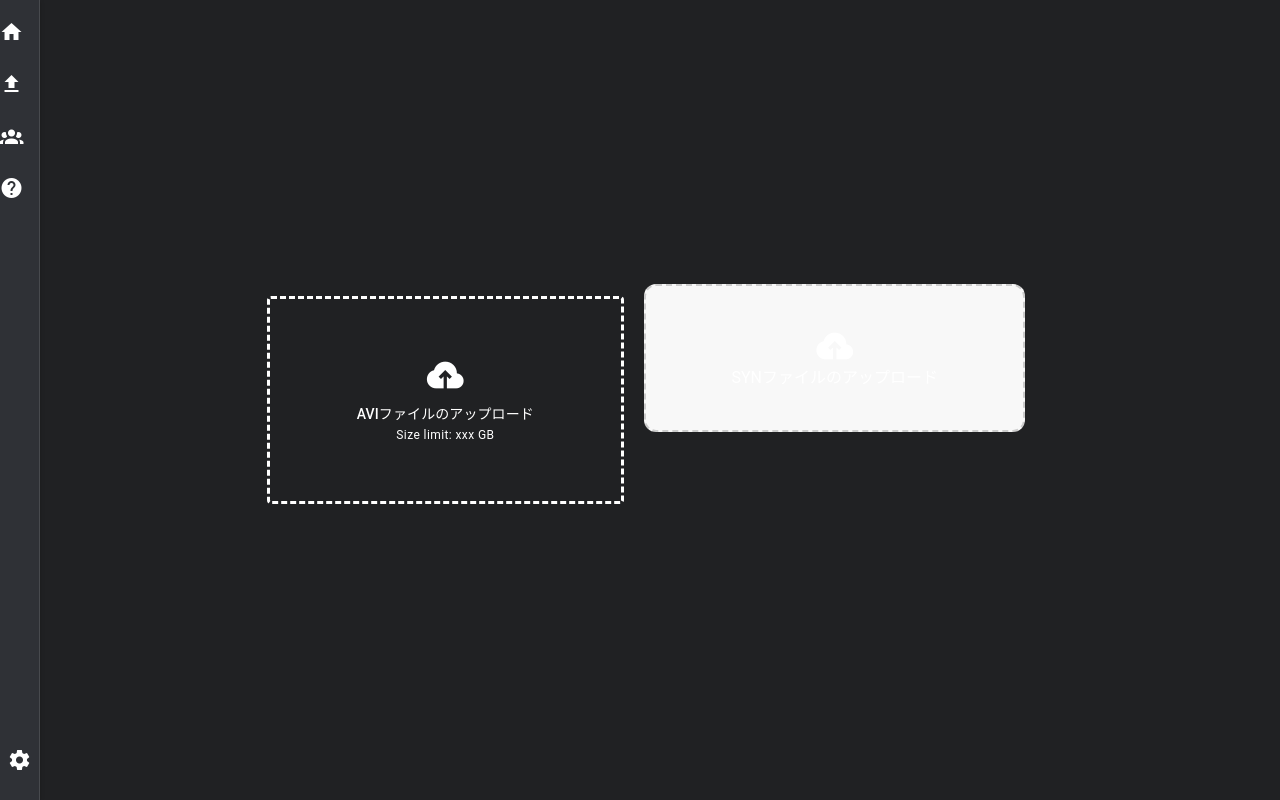
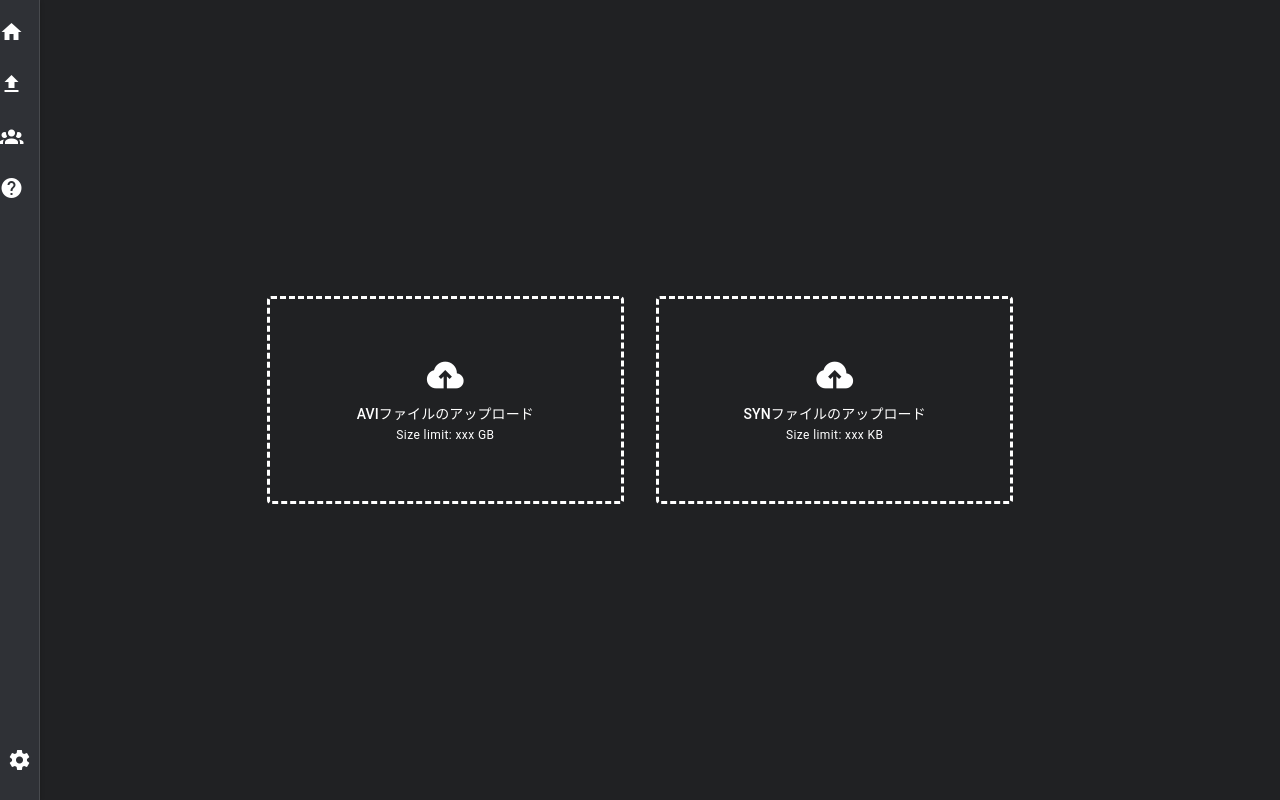
Before and after one commit to same-hack/my-front, a Vue app: page /sample/step2 in a window 1280 px wide. Built offline with nearby package versions, Linux system fonts and the light colour scheme.

Commit message:
synデザイン

```diff
--- a/src/pages/samplepage/Step2.vue
+++ b/src/pages/samplepage/Step2.vue
@@ -54,17 +54,23 @@
             </div>
           </v-col>
 
-          <!-- SYNアップロード -->
-          <v-col cols="12" md="6">
+          <!-- v-col：12分割中の6カラム。md以上の画面幅で左右2列に -->
+          <v-col
+            cols="12"
+            md="6"
+            class="d-flex flex-column align-center justify-center pa-4"
+            style="height: 30vh"
+          >
+            <!-- アップロードボックス本体 -->
             <div
-              class="drop-zone"
-              :class="{ 'drop-zone--hover': draggingSyn }"
+              class="w-100 h-100 d-flex flex-column align-center justify-center rounded border-dashed"
               @dragover.prevent
               @dragenter.prevent="draggingSyn = true"
               @dragleave.prevent="draggingSyn = false"
               @drop.prevent="onDrop($event, 'syn')"
               @click="triggerFile('syn')"
             >
+              <!-- ファイル選択のための非表示input -->
               <input
                 type="file"
                 ref="synInput"
@@ -72,17 +78,28 @@
                 accept=".syn"
                 @change="onChange($event, 'syn')"
               />
+
+              <!-- ファイル未選択時の表示 -->
               <template v-if="!synFile">
+                <!-- アップロードアイコン -->
                 <v-icon size="40">mdi-cloud-upload</v-icon>
-                <p>SYNファイルのアップロード</p>
+
+                <!-- アップロード説明テキスト -->
+                <p class="text-subtitle-2 mt-2">SYNファイルのアップロード</p>
+                <p class="text-caption">Size limit: xxx KB</p>
               </template>
+
+              <!-- ファイル選択済みの表示 -->
               <template v-else>
-                <div class="file-name">{{ synFile.name }}</div>
+                <!-- ファイル名 -->
+                <div class="text-body-2">{{ synFile.name }}</div>
+
+                <!-- プログレスバー -->
                 <v-progress-linear
                   :model-value="synProgress"
                   height="6"
                   color="primary"
-                  class="mt-2"
+                  class="mt-2 w-100"
                 />
               </template>
             </div>
```
